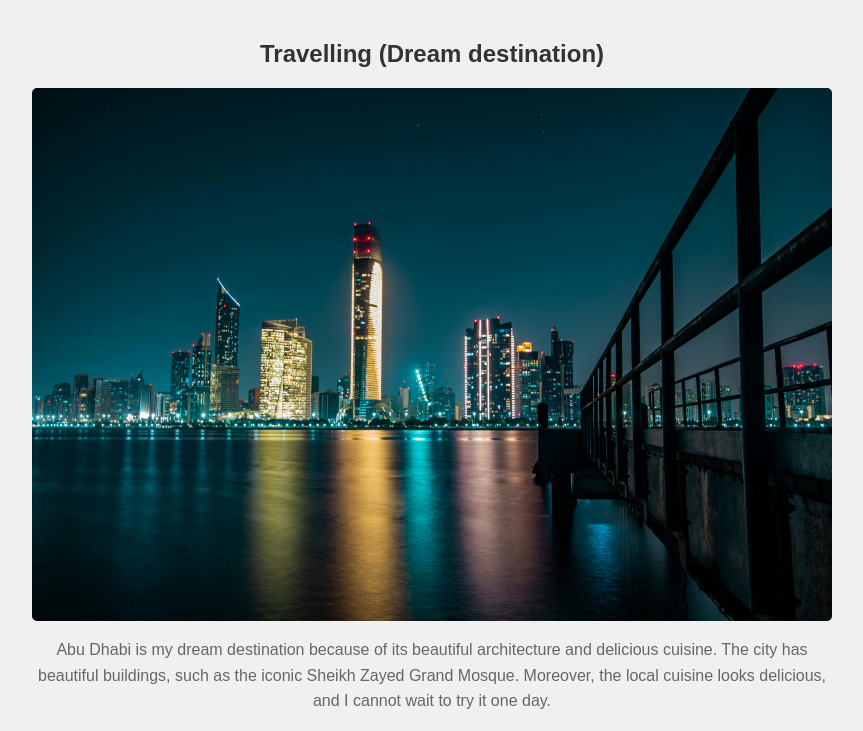
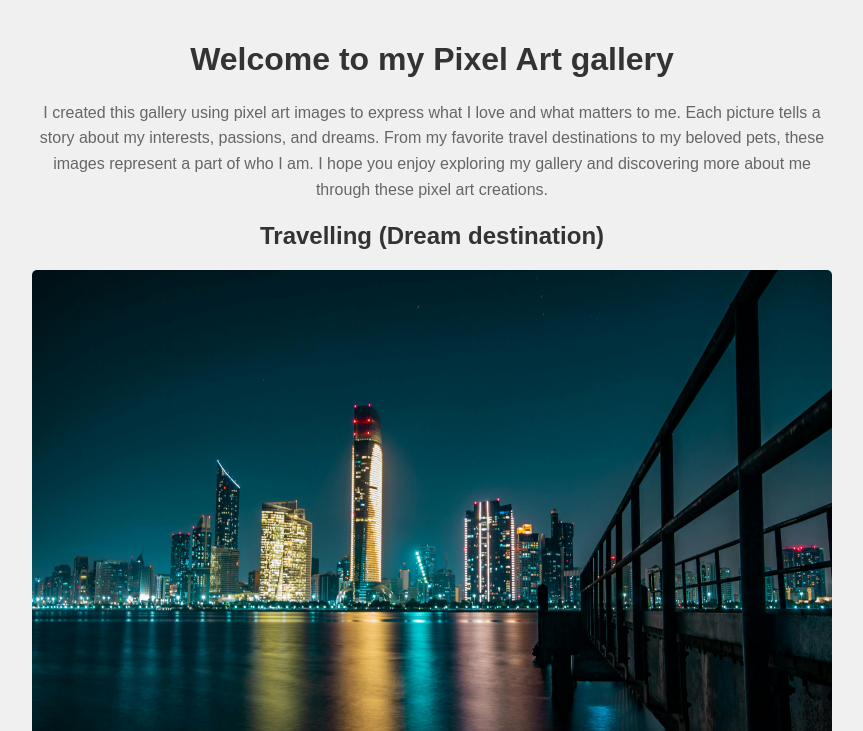
Before and after one commit to Sanele22-blip/Pixel-Art-Gallery, a plain HTML site: page index.html in a window 1280 px wide. Shown: the top 731 px of the page, without its empty margins (208-1071 px from the left). Drawn offline with Linux system fonts and the light colour scheme.

Commit message:
updated my html

```diff
--- a/index.html
+++ b/index.html
@@ -11,6 +11,14 @@
 </head>
 <body>
   <div class="container">
+    <div class="pixel-gallery">
+<h1>
+    Welcome to my Pixel Art gallery
+</h1>
+<p>
+    I created this gallery using pixel art images to express what I love and what matters to me. Each picture tells a story about my interests, passions, and dreams. From my favorite travel destinations to my beloved pets, these images represent a part of who I am. I hope you enjoy exploring my gallery and discovering more about me through these pixel art creations.
+</p>
+    </div>
 <div class="travelling-gallery">
 <h2>
     Travelling (Dream destination)
--- a/src/styles.css
+++ b/src/styles.css
@@ -17,6 +17,10 @@ body {
     margin-bottom: 40px;
 }
 
+h1 {
+    color: #333;
+}
+
 h2 {
     color: #333;
 }
@@ -33,3 +37,7 @@ img {
     margin: 0 auto;
     border-radius: 5px;
 }
+
+a {
+    text-decoration: none;
+}
```
